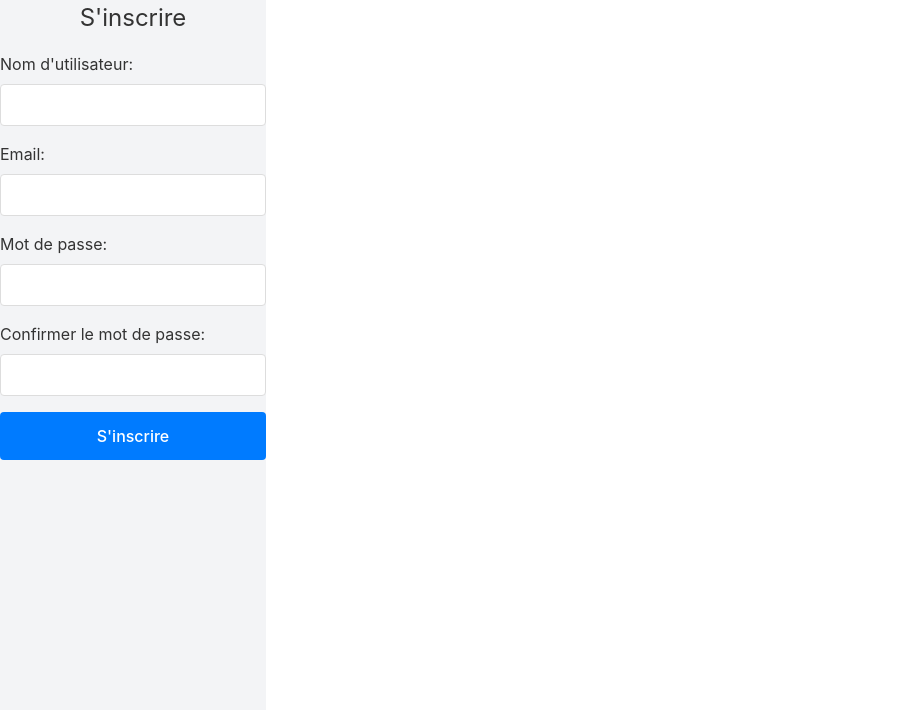
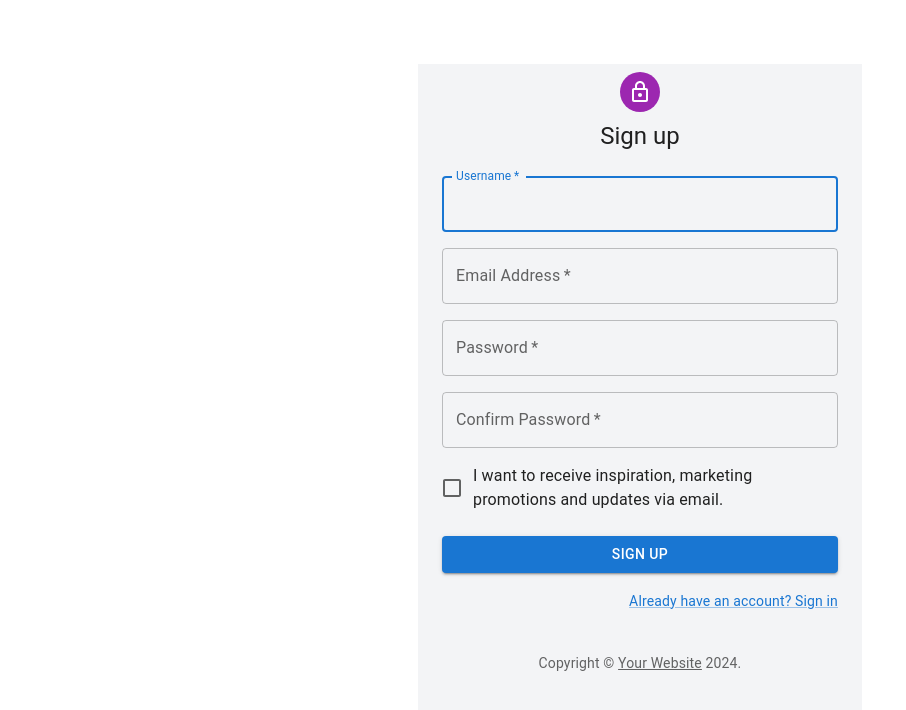
Before and after one commit to efeliott/RPG_Front, a React (Vite) app: page /signup in a window 1280 px wide. Shown: the top 710 px of the page, without its empty margins (0-906 px from the left). Built offline with nearby package versions, Linux system fonts and the light colour scheme.

Commit message:
cnx features in tsx done / acces-token storage to do

```diff
--- a/package.json
+++ b/package.json
@@ -10,6 +10,11 @@
     "preview": "vite preview"
   },
   "dependencies": {
+    "@emotion/react": "^11.13.0",
+    "@emotion/styled": "^11.13.0",
+    "@mui/icons-material": "^5.16.7",
+    "@mui/material": "^5.16.7",
+    "@mui/x-data-grid": "^7.13.0",
     "@reduxjs/toolkit": "^2.2.6",
     "axios": "^1.7.2",
     "react": "^18.3.1",
--- a/src/components/auth/Login.tsx
+++ b/src/components/auth/Login.tsx
@@ -1,14 +1,29 @@
-// src/components/auth/Login.tsx
-
 import React, { useState } from 'react';
 import axiosInstance from '../../api/axios';
 import { useNavigate } from 'react-router-dom';
+import { useAuth } from '../../context/AuthContext'; // Importer le contexte Auth
+import Avatar from '@mui/material/Avatar';
+import Button from '@mui/material/Button';
+import CssBaseline from '@mui/material/CssBaseline';
+import TextField from '@mui/material/TextField';
+import FormControlLabel from '@mui/material/FormControlLabel';
+import Checkbox from '@mui/material/Checkbox';
+import Link from '@mui/material/Link';
+import Grid from '@mui/material/Grid';
+import Box from '@mui/material/Box';
+import LockOutlinedIcon from '@mui/icons-material/LockOutlined';
+import Typography from '@mui/material/Typography';
+import Container from '@mui/material/Container';
+import { createTheme, ThemeProvider } from '@mui/material/styles';
 import '../../styles/auth/AuthForm.css';
 
-const Login: React.FC = () => {
+const defaultTheme = createTheme();
+
+const SignIn: React.FC = () => {
     const [email, setEmail] = useState<string>('');
     const [password, setPassword] = useState<string>('');
     const navigate = useNavigate();
+    const { setToken } = useAuth(); // Utiliser le hook useAuth pour accéder à setToken
 
     const handleLogin = async (e: React.FormEvent) => {
         e.preventDefault();
@@ -17,41 +32,85 @@ const Login: React.FC = () => {
                 email,
                 password,
             });
-            console.log(response.data);
-            navigate('/dashboard');
+            setToken(response.data.access_token); // Stocker le token dans le contexte
+            navigate('/dashboard'); // Rediriger vers le tableau de bord après connexion
         } catch (error) {
             console.error('Erreur de connexion', error);
         }
     };
 
     return (
-        <form onSubmit={handleLogin} className="auth-form">
-            <h2 className="auth-form-title">Se connecter</h2>
-            <div className="auth-form-group">
-                <label className="auth-form-label">Email:</label>
-                <input
-                    type="email"
+        <ThemeProvider theme={defaultTheme}>
+            <Container component="main" maxWidth="xs">
+                <CssBaseline />
+                <Box
+                    sx={{
+                        marginTop: 8,
+                        display: 'flex',
+                        flexDirection: 'column',
+                        alignItems: 'center',
+                    }}
+                >
+                    <Avatar sx={{ m: 1, bgcolor: 'secondary.main' }}>
+                        <LockOutlinedIcon />
+                    </Avatar>
+                    <Typography component="h1" variant="h5">
+                        Se connecter
+                    </Typography>
+                    <Box component="form" onSubmit={handleLogin} noValidate sx={{ mt: 1 }}>
+                        <TextField
+                            margin="normal"
+                            required
+                            fullWidth
+                            id="email"
+                            label="Adresse email"
+                            name="email"
+                            autoComplete="email"
+                            autoFocus
                             value={email}
                             onChange={(e) => setEmail(e.target.value)}
+                        />
+                        <TextField
+                            margin="normal"
                             required
-                    className="auth-form-input"
-                />
-            </div>
-            <div className="auth-form-group">
-                <label className="auth-form-label">Mot de passe:</label>
-                <input
+                            fullWidth
+                            name="password"
+                            label="Mot de passe"
                             type="password"
+                            id="password"
+                            autoComplete="current-password"
                             value={password}
                             onChange={(e) => setPassword(e.target.value)}
-                    required
-                    className="auth-form-input"
                         />
-            </div>
-            <button type="submit" className="auth-form-button">
+                        <FormControlLabel
+                            control={<Checkbox value="remember" color="primary" />}
+                            label="Se souvenir de moi"
+                        />
+                        <Button
+                            type="submit"
+                            fullWidth
+                            variant="contained"
+                            sx={{ mt: 3, mb: 2 }}
+                        >
                             Se connecter
-            </button>
-        </form>
+                        </Button>
+                        <Grid container>
+                            <Grid item xs>
+                                <Link href="#" variant="body2">
+                                    Mot de passe oublié ?
+                                </Link>
+                            </Grid>
+                            <Grid item>
+                                <Link href="/signup" variant="body2">
+                                    {"Pas de compte ? Inscrivez-vous"}
+                                </Link>
+                            </Grid>
+                        </Grid>
+                    </Box>
+                </Box>
+            </Container>
+        </ThemeProvider>
     );
 };
 
-export default Login;
+export default SignIn;
--- a/src/components/auth/Signup.tsx
+++ b/src/components/auth/Signup.tsx
@@ -1,30 +1,50 @@
-// src/components/auth/Signup.tsx
+import * as React from 'react';
+import Avatar from '@mui/material/Avatar';
+import Button from '@mui/material/Button';
+import CssBaseline from '@mui/material/CssBaseline';
+import TextField from '@mui/material/TextField';
+import FormControlLabel from '@mui/material/FormControlLabel';
+import Checkbox from '@mui/material/Checkbox';
+import Link from '@mui/material/Link';
+import Grid from '@mui/material/Grid';
+import Box from '@mui/material/Box';
+import LockOutlinedIcon from '@mui/icons-material/LockOutlined';
+import Typography from '@mui/material/Typography';
+import Container from '@mui/material/Container';
+import { createTheme, ThemeProvider } from '@mui/material/styles';
+import axiosInstance from '../../api/axios'; // Assure-toi d'importer correctement ton instance axios
+import { useNavigate } from 'react-router-dom';
 
-import React, { useState } from 'react';
-import axiosInstance from '../../api/axios';
-import { useNavigate } from 'react-router-dom';
-import '../../styles/auth/AuthForm.css';
+function Copyright(props: { sx: object }) {
+  return (
+    <Typography variant="body2" color="text.secondary" align="center" {...props}>
+      {'Copyright © '}
+      <Link color="inherit" href="https://mui.com/">
+        Your Website
+      </Link>{' '}
+      {new Date().getFullYear()}
+      {'.'}
+    </Typography>
+  );
+}
 
-const Signup: React.FC = () => {
-    const [username, setUsername] = useState<string>('');
-    const [email, setEmail] = useState<string>('');
-    const [password, setPassword] = useState<string>('');
-    const [confirmPassword, setConfirmPassword] = useState<string>('');
+const defaultTheme = createTheme();
+
+export default function SignUp() {
   const navigate = useNavigate();
 
-    const handleSignup = async (e: React.FormEvent) => {
-        e.preventDefault();
-        if (password !== confirmPassword) {
-            alert('Les mots de passe ne correspondent pas');
-            return;
-        }
+  const handleSubmit = async (event: React.FormEvent<HTMLFormElement>) => {
+    event.preventDefault();
+    const data = new FormData(event.currentTarget);
+
     try {
       const response = await axiosInstance.post('/register', {
-                username,
-                email,
-                password,
-                password_confirmation: confirmPassword,
+        username: data.get('username') as string,
+        email: data.get('email') as string,
+        password: data.get('password') as string,
+        password_confirmation: data.get('password_confirmation') as string,
       });
+
       console.log(response.data);
       navigate('/login');
     } catch (error) {
@@ -33,53 +53,94 @@ const Signup: React.FC = () => {
   };
 
   return (
-        <form onSubmit={handleSignup} className="auth-form">
-            <h2 className="auth-form-title">S'inscrire</h2>
-            <div className="auth-form-group">
-                <label className="auth-form-label">Nom d'utilisateur:</label>
-                <input
-                    type="text"
-                    value={username}
-                    onChange={(e) => setUsername(e.target.value)}
+    <ThemeProvider theme={defaultTheme}>
+      <Container component="main" maxWidth="xs">
+        <CssBaseline />
+        <Box
+          sx={{
+            marginTop: 8,
+            display: 'flex',
+            flexDirection: 'column',
+            alignItems: 'center',
+          }}
+        >
+          <Avatar sx={{ m: 1, bgcolor: 'secondary.main' }}>
+            <LockOutlinedIcon />
+          </Avatar>
+          <Typography component="h1" variant="h5">
+            Sign up
+          </Typography>
+          <Box component="form" noValidate onSubmit={handleSubmit} sx={{ mt: 3 }}>
+            <Grid container spacing={2}>
+              <Grid item xs={12}>
+                <TextField
                   required
-                    className="auth-form-input"
+                  fullWidth
+                  id="username"
+                  label="Username"
+                  name="username"
+                  autoComplete="username"
+                  autoFocus
                 />
-            </div>
-            <div className="auth-form-group">
-                <label className="auth-form-label">Email:</label>
-                <input
-                    type="email"
-                    value={email}
-                    onChange={(e) => setEmail(e.target.value)}
+              </Grid>
+              <Grid item xs={12}>
+                <TextField
                   required
-                    className="auth-form-input"
+                  fullWidth
+                  id="email"
+                  label="Email Address"
+                  name="email"
+                  autoComplete="email"
                 />
-            </div>
-            <div className="auth-form-group">
-                <label className="auth-form-label">Mot de passe:</label>
-                <input
+              </Grid>
+              <Grid item xs={12}>
+                <TextField
+                  required
+                  fullWidth
+                  name="password"
+                  label="Password"
                   type="password"
-                    value={password}
-                    onChange={(e) => setPassword(e.target.value)}
+                  id="password"
+                  autoComplete="new-password"
+                />
+              </Grid>
+              <Grid item xs={12}>
+                <TextField
                   required
-                    className="auth-form-input"
+                  fullWidth
+                  name="password_confirmation"
+                  label="Confirm Password"
+                  type="password"
+                  id="password_confirmation"
+                  autoComplete="new-password"
                 />
-            </div>
-            <div className="auth-form-group">
-                <label className="auth-form-label">Confirmer le mot de passe:</label>
-                <input
-                    type="password"
-                    value={confirmPassword}
-                    onChange={(e) => setConfirmPassword(e.target.value)}
-                    required
-                    className="auth-form-input"
+              </Grid>
+              <Grid item xs={12}>
+                <FormControlLabel
+                  control={<Checkbox value="allowExtraEmails" color="primary" />}
+                  label="I want to receive inspiration, marketing promotions and updates via email."
                 />
-            </div>
-            <button type="submit" className="auth-form-button">
-                S'inscrire
-            </button>
-        </form>
+              </Grid>
+            </Grid>
+            <Button
+              type="submit"
+              fullWidth
+              variant="contained"
+              sx={{ mt: 3, mb: 2 }}
+            >
+              Sign Up
+            </Button>
+            <Grid container justifyContent="flex-end">
+              <Grid item>
+                <Link href="/login" variant="body2">
+                  Already have an account? Sign in
+                </Link>
+              </Grid>
+            </Grid>
+          </Box>
+        </Box>
+        <Copyright sx={{ mt: 5 }} />
+      </Container>
+    </ThemeProvider>
   );
-};
-
-export default Signup;
+}
--- a/src/components/pages/Dashboard.tsx
+++ b/src/components/pages/Dashboard.tsx
@@ -1,14 +1,74 @@
 // src/components/pages/Dashboard.tsx
 
-import React from 'react';
+import * as React from 'react';
+import Box from '@mui/material/Box';
+import Button from '@mui/material/Button';
+import { DataGrid, GridColDef, GridRowParams } from '@mui/x-data-grid';
+import axiosInstance from '../../api/axios';
+import { useEffect, useState } from 'react';
+import { useNavigate } from 'react-router-dom';
 
-const Dashboard: React.FC = () => {
-    return (
-        <div className="dashboard">
-            <h2 className="dashboard-title">Tableau de bord</h2>
-            <p className="dashboard-content">Bienvenue sur votre tableau de bord.</p>
-        </div>
-    );
-};
+interface SessionData {
+  id: number;
+  title: string;
+  description: string;
+  token: string;
+}
 
-export default Dashboard;
+export default function GameMasterSessionsDataGrid() {
+  const [sessions, setSessions] = useState<SessionData[]>([]);
+  const [loading, setLoading] = useState<boolean>(true);
+  const navigate = useNavigate();
+
+  useEffect(() => {
+    const fetchSessions = async () => {
+      try {
+        const response = await axiosInstance.get('/user-sessions');
+        setSessions(response.data);
+        setLoading(false);
+      } catch (error) {
+        console.error('Erreur lors de la récupération des sessions:', error);
+        setLoading(false);
+      }
+    };
+
+    fetchSessions();
+  }, []);
+
+  const handleNavigate = (session: SessionData) => {
+    navigate(`/session/manage/${session.token}`, { state: { session } });
+  };
+
+  const columns: GridColDef[] = [
+    { field: 'id', headerName: 'ID', width: 90 },
+    { field: 'title', headerName: 'Titre', width: 150 },
+    { field: 'description', headerName: 'Description', width: 300 },
+    {
+      field: 'manage',
+      headerName: 'Manage',
+      width: 150,
+      renderCell: (params: GridRowParams) => (
+        <Button
+          variant="contained"
+          color="primary"
+          onClick={() => handleNavigate(params.row as SessionData)}
+        >
+          Manage
+        </Button>
+      ),
+    },
+  ];
+
+  return (
+    <Box sx={{ height: 400, width: '100%' }}>
+      <DataGrid
+        rows={sessions}
+        columns={columns}
+        loading={loading}
+        pageSizeOptions={[5, 10, 20]}
+        checkboxSelection
+        disableRowSelectionOnClick
+      />
+    </Box>
+  );
+}
--- /dev/null
+++ b/src/context/AuthContext.tsx
@@ -0,0 +1,28 @@
+// src/context/AuthContext.tsx
+
+import React, { createContext, useContext, useState, ReactNode } from 'react';
+
+interface AuthContextType {
+  token: string | null;
+  setToken: (token: string | null) => void;
+}
+
+const AuthContext = createContext<AuthContextType | undefined>(undefined);
+
+export const AuthProvider: React.FC<{ children: ReactNode }> = ({ children }) => {
+  const [token, setToken] = useState<string | null>(null);
+
+  return (
+    <AuthContext.Provider value={{ token, setToken }}>
+      {children}
+    </AuthContext.Provider>
+  );
+};
+
+export const useAuth = () => {
+  const context = useContext(AuthContext);
+  if (!context) {
+    throw new Error('useAuth must be used within an AuthProvider');
+  }
+  return context;
+};
--- a/src/index.css
+++ b/src/index.css
@@ -30,9 +30,7 @@ a:hover {
 
 body {
   margin: 0;
-  display: flex;
   place-items: center;
-  min-width: 320px;
   min-height: 100vh;
 }
 
--- a/src/index.tsx
+++ b/src/index.tsx
@@ -3,14 +3,15 @@
 import React from 'react';
 import ReactDOM from 'react-dom';
 import App from './components/App';
+import { AuthProvider } from './context/AuthContext';
 import './index.css';
 import './styles/auth/AuthForm.css';
 import './styles/pages/AuthPage.css';
 import './styles/pages/Dashboard.css';
 
 ReactDOM.render(
-    <React.StrictMode>
-        <App />
-    </React.StrictMode>,
+    <AuthProvider>
+      <App />
+    </AuthProvider>,
     document.getElementById('root')
 );
```
Also changed, not shown: src/styles/pages/Dashboard.css (+0 -20 lines), 1 other file (tests, documents, lock files or other folders). Lines whose indentation alone changed are shown as unchanged.
